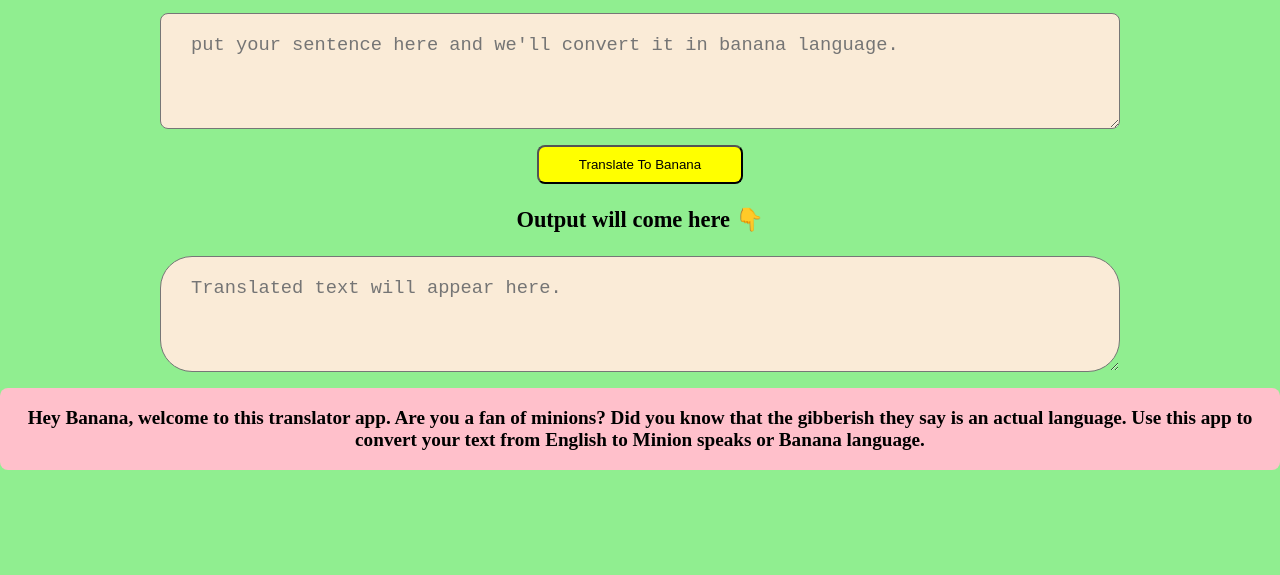
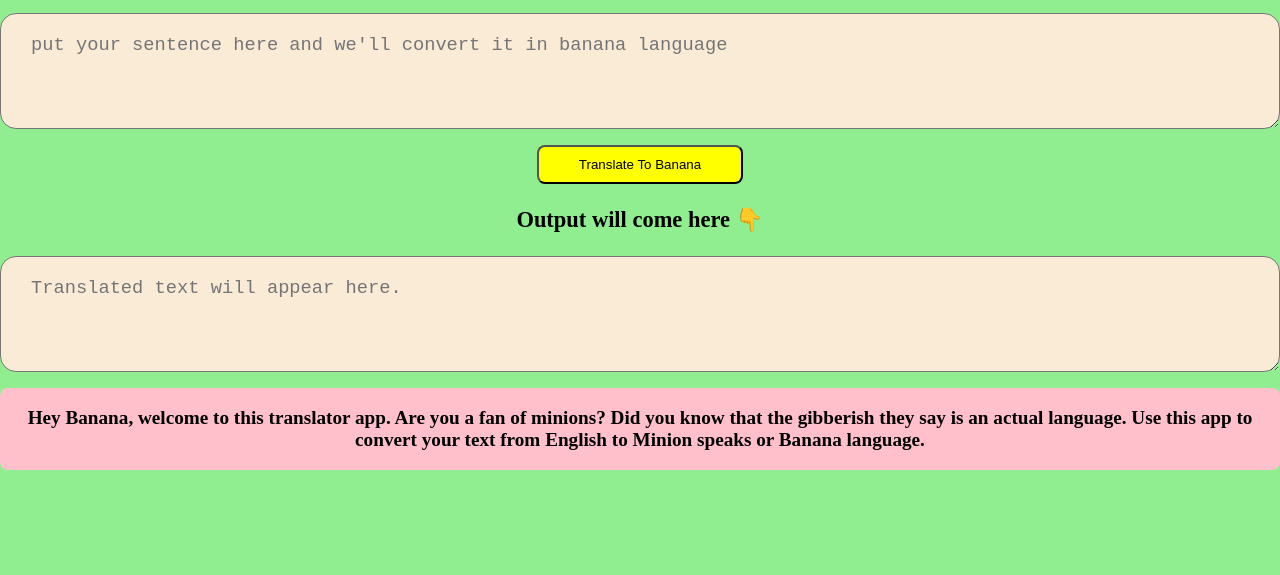
Before and after one commit to ajit-sharmaGH/banana-talk, a plain HTML site: page index.html in a window 1280 px wide. Shown: the part 117-692 px from the top of the page. Drawn offline with Linux system fonts and the light colour scheme.

Commit message:
changes in style

```diff
--- a/index.html
+++ b/index.html
@@ -14,7 +14,7 @@
     <h1 class="heading"> Banana Talks</h1>
 
 
-    <textarea id="text-input" placeholder="put your sentence here and we'll convert it in banana language."></textarea>
+    <textarea id="text-input" placeholder="put your sentence here and we'll convert it in banana language"></textarea>
     <button id="btn-translate">Translate To Banana</button>
 
     <h3>Output will come here 👇
--- a/style.css
+++ b/style.css
@@ -16,17 +16,29 @@
 }
 
 #text-input {
-    margin: 0rem 10rem 1rem 10rem;
+    /*margin: 0rem 10rem 1rem 10rem;
+    */
     padding: 20px 30px 50px 30px;
     background-color: antiquewhite;
-    border-radius: 0.5rem;
+    border-radius: 1rem;
+    -webkit-border-radius: 1rem;
+    -moz-border-radius: 1rem;
+    -ms-border-radius: 1rem;
+    -o-border-radius: 1rem;
+    margin-bottom: 1rem;
 }
 
 #text-output {
-    margin: 0rem 10rem 1rem 10rem;
+    /*margin: 0rem 10rem 1rem 10rem;
+    */
     padding: 20px 30px 50px 30px;
     background-color: antiquewhite;
-    border-radius: 2rem;
+    border-radius: 1rem;
+    margin-bottom: 1rem;
+    -webkit-border-radius: 1rem;
+    -moz-border-radius: 1rem;
+    -ms-border-radius: 1rem;
+    -o-border-radius: 1rem;
 }
 
 #btn-translate {
```
